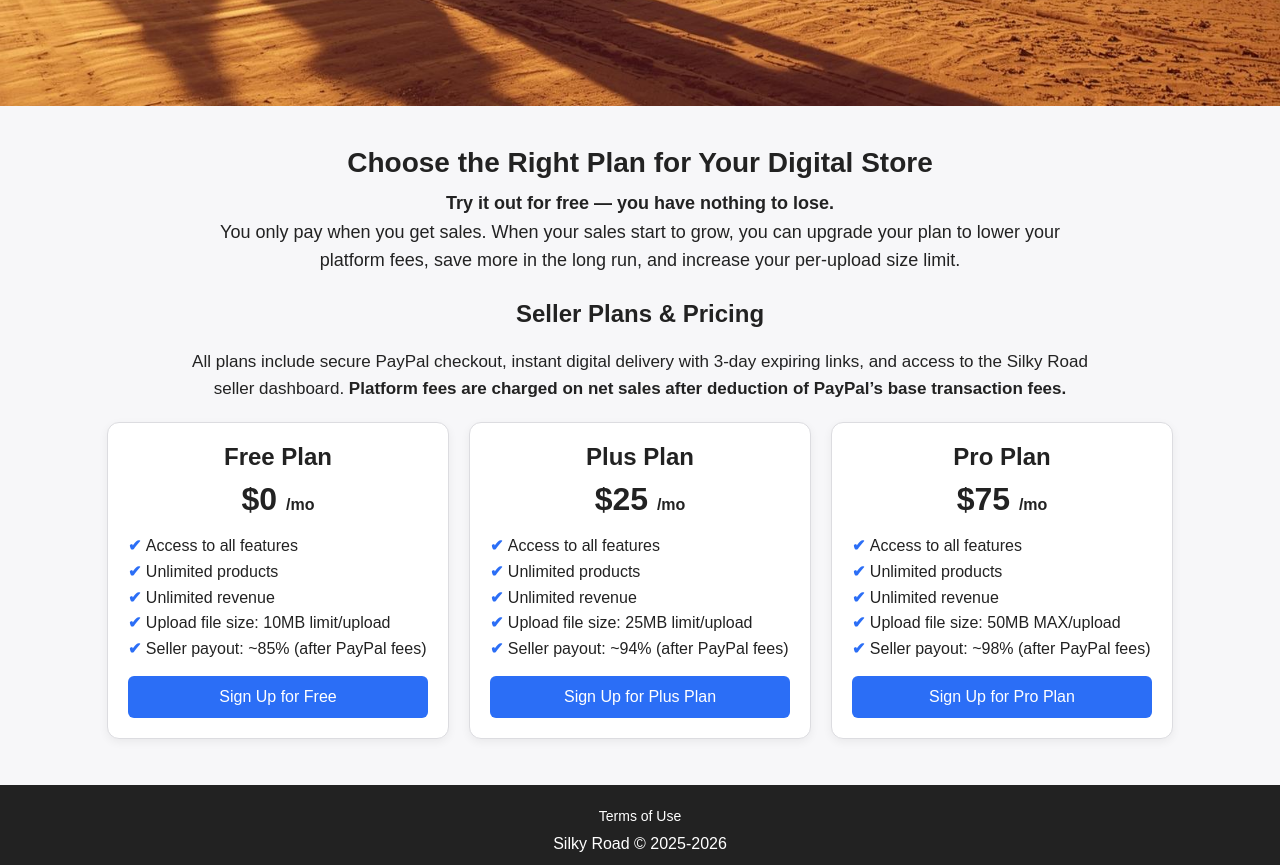
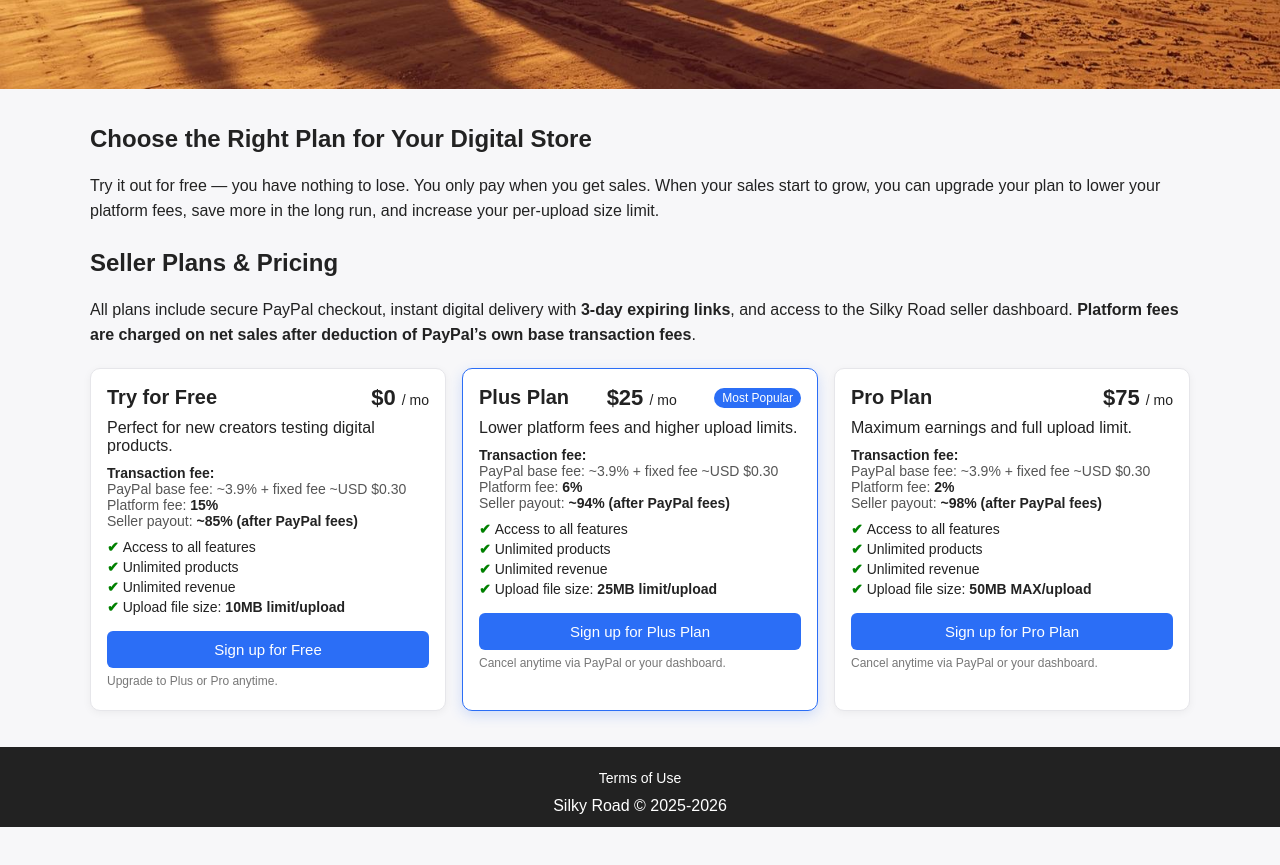
Before and after one commit to SilkyRoad-marketplace/SilkyRoad_Digital_Marketplace, a plain HTML site: page pricing.html in a window 1280 px wide. Shown: the part 700-1565 px from the top of the page. After the commit the page ends 1527 px from the top, so only its background shows below. Drawn offline with Linux system fonts and the light colour scheme.

Commit message:
Update pricing.html

```diff
--- a/pricing.html
+++ b/pricing.html
@@ -5,151 +5,220 @@
 <meta charset="utf-8">
 <meta name="viewport" content="width=device-width,initial-scale=1">
 <link rel="icon" href="/favicon.png">
+<title>Plans & Pricing – Silky Road</title>
 
-<title>Pricing – Silky Road Seller Plans</title>
-
-<meta name="description" content="Choose the best seller plan for your digital products on Silky Road. Start free and upgrade anytime to reduce platform fees and increase upload limits.">
-<meta name="keywords" content="seller pricing, digital marketplace plans, sell digital products, platform fees, Silky Road pricing">
+<meta name="description" content="Choose a Silky Road seller plan: Free, Plus, or Pro. Compare platform fees, PayPal fees, upload limits, and seller payout percentages.">
+<meta name="keywords" content="sell digital products, marketplace pricing, seller plans, platform fees">
 
 <style>
 body{font-family:Arial,Helvetica,sans-serif;margin:0;padding:0;background:#f7f7f9;color:#222}
-.header{background:#fff;border-bottom:1px solid #e6e6e8}
 .container{max-width:1100px;margin:0 auto;padding:16px}
+
 .banner img{width:100%;height:auto;display:block}
-.banner-text{display:none!important;}
 
-.plan-section{margin-top:25px;text-align:center}
-.plan-section h1{font-size:28px;margin-bottom:10px}
-.plan-section p{max-width:850px;margin:0 auto 25px;font-size:18px;line-height:1.6}
-
+/* Pricing layout */
 .pricing-grid{
   display:flex;
-  gap:20px;
   flex-wrap:wrap;
-  justify-content:center;
+  gap:16px;
   margin-top:20px;
 }
-
-.price-box{
+.plan-card{
+  flex:1;
+  min-width:260px;
   background:#fff;
-  padding:20px;
-  width:300px;
-  border:1px solid #dcdce0;
-  border-radius:12px;
-  box-shadow:0 3px 10px rgba(0,0,0,0.06);
-  text-align:center;
+  border:1px solid #e6e6ea;
+  border-radius:10px;
+  padding:16px;
+  box-shadow:0 2px 8px rgba(0,0,0,0.05);
 }
-
-.price-box h2{margin:0;font-size:24px}
-.price-box .amount{font-size:32px;margin:10px 0;font-weight:bold}
-.price-box ul{list-style:none;padding:0;margin:15px 0;text-align:left;font-size:16px;line-height:1.6}
-.price-box ul li::before{content:"✔ ";color:#2b6ef6;font-weight:bold}
-
-button{
-  background:#2b6ef6;
-  color:#fff;
-  padding:12px 20px;
-  border:none;
-  border-radius:6px;
-  font-size:16px;
-  cursor:pointer;
-  width:100%;
+.plan-card.popular{
+  border-color:#2b6ef6;
+  box-shadow:0 4px 14px rgba(43,110,246,0.2);
 }
+.plan-header{
+  display:flex;
+  justify-content:space-between;
+  align-items:center;
+  margin-bottom:8px;
+}
+.plan-name{font-size:20px;font-weight:bold;}
+.plan-price{font-size:22px;font-weight:bold;}
+.plan-tag{
+  font-size:12px;color:#fff;background:#2b6ef6;
+  padding:3px 8px;border-radius:999px;
+}
+.plan-body p{margin:6px 0;}
+.plan-fees{font-size:14px;color:#555;margin:10px 0;}
+.plan-fees strong{color:#222;}
+.plan-features{
+  list-style:none;padding-left:0;margin:10px 0 16px;
+  font-size:14px;
+}
+.plan-features li{
+  margin:4px 0;
+}
+.plan-features li::before{
+  content:"✔ ";color:green;font-weight:bold;
+}
+.plan-button{
+  width:100%;background:#2b6ef6;color:#fff;border:none;
+  padding:10px 14px;border-radius:6px;cursor:pointer;
+  font-size:15px;
+}
+.plan-button.secondary{background:#6c757d;}
+.plan-note{font-size:12px;color:#777;margin-top:8px;}
 
 /* Logo styling */
-.logo-img{height:39px;width:auto;vertical-align:middle}
+.logo-img{height:39px;width:auto;vertical-align:middle;}
 
-.footer{background:#222;color:#fff;padding:12px;margin-top:30px;text-align:center}
+.footer{background:#222;color:#fff;padding:12px;margin-top:20px;text-align:center}
+
+@media(max-width:800px){
+  .pricing-grid{flex-direction:column;}
+}
 </style>
 </head>
 
 <body>
 
-<!-- HEADER -->
+<!-- Shared Header -->
 <div id="header"></div>
 <script>
-  fetch("header.html?v=1")
+  fetch("header.html?v=4")
     .then(r=>r.text())
-    .then(d=>document.getElementById("header").innerHTML=d);
+    .then(d=>document.getElementById("header").innerHTML=d)
+    .catch(e=>console.error("Header load failed:", e));
 </script>
 
-<!-- BANNER -->
+<!-- Banner Image ONLY -->
 <div class="banner">
-  <img src="banner.jpg" alt="Silky Road Banner">
+  <img src="banner.jpg" alt="Pricing Plans – Silky Road">
 </div>
 
+<!-- NEW INTRO SECTION BELOW BANNER -->
 <main class="container">
 
-  <section class="plan-section">
-    <h1>Choose the Right Plan for Your Digital Store</h1>
-    <p>
-      <strong>Try it out for free — you have nothing to lose.</strong><br>
-      You only pay when you get sales.
-      When your sales start to grow, you can upgrade your plan to lower your platform fees, save more in the long run, and increase your per-upload size limit.
+  <h2 style="margin-top:20px;">Choose the Right Plan for Your Digital Store</h2>
+  <p style="font-size:16px;line-height:1.6;">
+    Try it out for free — you have nothing to lose. You only pay when you get sales.
+    When your sales start to grow, you can upgrade your plan to lower your platform fees,
+    save more in the long run, and increase your per-upload size limit.
   </p>
 
-    <h2>Seller Plans & Pricing</h2>
-    <p style="font-size:17px;max-width:900px;margin:0 auto;">
-      All plans include secure PayPal checkout, instant digital delivery with 3-day expiring links, and access to the Silky Road seller dashboard.
-      <strong>Platform fees are charged on net sales after deduction of PayPal’s base transaction fees.</strong>
+  <h2 style="margin-top:25px;">Seller Plans & Pricing</h2>
+  <p style="font-size:16px;line-height:1.6;">
+    All plans include secure PayPal checkout, instant digital delivery with
+    <strong>3-day expiring links</strong>, and access to the Silky Road seller dashboard.
+    <strong>Platform fees are charged on net sales after deduction of PayPal’s own base transaction fees</strong>.
   </p>
-  </section>
 
-  <!-- PRICING BOXES -->
   <div class="pricing-grid">
 
     <!-- FREE PLAN -->
-    <div class="price-box">
-      <h2>Free Plan</h2>
-      <div class="amount">$0 <span style="font-size:16px;">/mo</span></div>
-      <ul>
+    <div class="plan-card">
+      <div class="plan-header">
+        <div class="plan-name">Try for Free</div>
+        <div class="plan-price">$0 <span style="font-size:14px;font-weight:normal;">/ mo</span></div>
+      </div>
+      <div class="plan-body">
+        <p>Perfect for new creators testing digital products.</p>
+
+        <div class="plan-fees">
+          <strong>Transaction fee:</strong><br>
+          PayPal base fee: ~3.9% + fixed fee ~USD $0.30<br>
+          Platform fee: <strong>15%</strong><br>
+          Seller payout: <strong>~85% (after PayPal fees)</strong>
+        </div>
+
+        <ul class="plan-features">
           <li>Access to all features</li>
           <li>Unlimited products</li>
           <li>Unlimited revenue</li>
-        <li>Upload file size: 10MB limit/upload</li>
-        <li>Seller payout: ~85% (after PayPal fees)</li>
+          <li>Upload file size: <strong>10MB limit/upload</strong></li>
         </ul>
-      <a href="dashboard.html"><button>Sign Up for Free</button></a>
+
+        <a href="dashboard.html">
+          <button class="plan-button">Sign up for Free</button>
+        </a>
+        <p class="plan-note">Upgrade to Plus or Pro anytime.</p>
+      </div>
     </div>
 
     <!-- PLUS PLAN -->
-    <div class="price-box">
-      <h2>Plus Plan</h2>
-      <div class="amount">$25 <span style="font-size:16px;">/mo</span></div>
-      <ul>
+    <div class="plan-card popular">
+      <div class="plan-header">
+        <div class="plan-name">Plus Plan</div>
+        <div class="plan-price">$25 <span style="font-size:14px;font-weight:normal;">/ mo</span></div>
+        <span class="plan-tag">Most Popular</span>
+      </div>
+      <div class="plan-body">
+        <p>Lower platform fees and higher upload limits.</p>
+
+        <div class="plan-fees">
+          <strong>Transaction fee:</strong><br>
+          PayPal base fee: ~3.9% + fixed fee ~USD $0.30<br>
+          Platform fee: <strong>6%</strong><br>
+          Seller payout: <strong>~94% (after PayPal fees)</strong>
+        </div>
+
+        <ul class="plan-features">
           <li>Access to all features</li>
           <li>Unlimited products</li>
           <li>Unlimited revenue</li>
-        <li>Upload file size: 25MB limit/upload</li>
-        <li>Seller payout: ~94% (after PayPal fees)</li>
+          <li>Upload file size: <strong>25MB limit/upload</strong></li>
         </ul>
-      <a href="https://your-paypal-plus-link"><button>Sign Up for Plus Plan</button></a>
+
+        <!-- Replace # with PayPal subscription URL later -->
+        <a href="#" id="plusPlanLink">
+          <button class="plan-button">Sign up for Plus Plan</button>
+        </a>
+
+        <p class="plan-note">Cancel anytime via PayPal or your dashboard.</p>
+      </div>
     </div>
 
     <!-- PRO PLAN -->
-    <div class="price-box">
-      <h2>Pro Plan</h2>
-      <div class="amount">$75 <span style="font-size:16px;">/mo</span></div>
-      <ul>
+    <div class="plan-card">
+      <div class="plan-header">
+        <div class="plan-name">Pro Plan</div>
+        <div class="plan-price">$75 <span style="font-size:14px;font-weight:normal;">/ mo</span></div>
+      </div>
+      <div class="plan-body">
+        <p>Maximum earnings and full upload limit.</p>
+
+        <div class="plan-fees">
+          <strong>Transaction fee:</strong><br>
+          PayPal base fee: ~3.9% + fixed fee ~USD $0.30<br>
+          Platform fee: <strong>2%</strong><br>
+          Seller payout: <strong>~98% (after PayPal fees)</strong>
+        </div>
+
+        <ul class="plan-features">
           <li>Access to all features</li>
           <li>Unlimited products</li>
           <li>Unlimited revenue</li>
-        <li>Upload file size: 50MB MAX/upload</li>
-        <li>Seller payout: ~98% (after PayPal fees)</li>
+          <li>Upload file size: <strong>50MB MAX/upload</strong></li>
         </ul>
-      <a href="https://your-paypal-pro-link"><button>Sign Up for Pro Plan</button></a>
+
+        <!-- Replace # with PayPal subscription URL later -->
+        <a href="#" id="proPlanLink">
+          <button class="plan-button">Sign up for Pro Plan</button>
+        </a>
+
+        <p class="plan-note">Cancel anytime via PayPal or your dashboard.</p>
+      </div>
     </div>
 
   </div>
-
 </main>
 
-<!-- FOOTER -->
 <footer class="footer"></footer>
 <script>
   fetch("footer.html?v=3")
     .then(r=>r.text())
-    .then(d=>document.querySelector(".footer").innerHTML=d);
+    .then(d=>document.querySelector(".footer").innerHTML=d)
+    .catch(e=>console.error("Footer load failed:", e));
 </script>
 
 </body>
```
Lines whose indentation alone changed are shown as unchanged.
